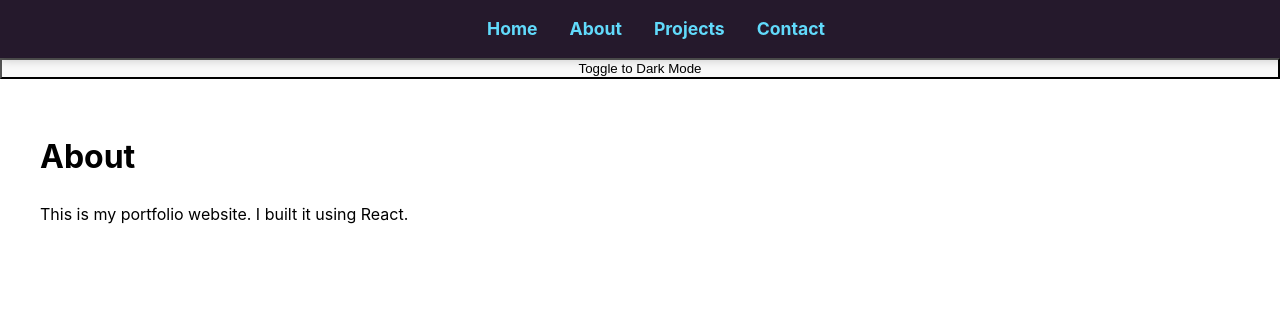
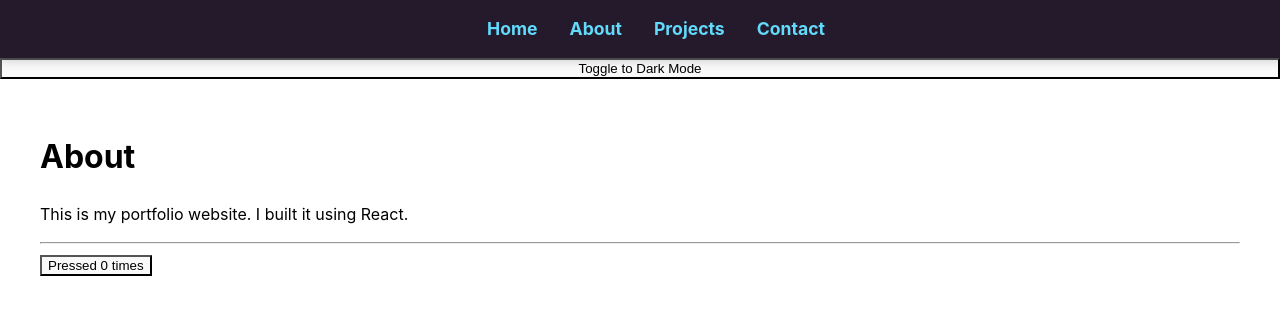
Before and after one commit to TheSheDevil13/My-Projects, a React (Vite) app in the folder my-portfolio/frontend/: page /about in a window 1280 px wide. Shown: the top 314 px of the page. Built offline with nearby package versions, Linux system fonts and the light colour scheme.

Commit message:
tested useState

```diff
--- a/my-portfolio/frontend/src/components/sections/About.jsx
+++ b/my-portfolio/frontend/src/components/sections/About.jsx
@@ -1,10 +1,13 @@
-import React from 'react';
+import React, { useState } from 'react';
 
 function About() {
+  const [count, setCount] = useState(0);
   return (
     <div className='page'>
       <h1>About</h1>
       <p>This is my portfolio website. I built it using React.</p>
+      <hr />
+      <button onClick={() => setCount(count+1)}>Pressed {count} times</button>
     </div>
   );
 }
```
